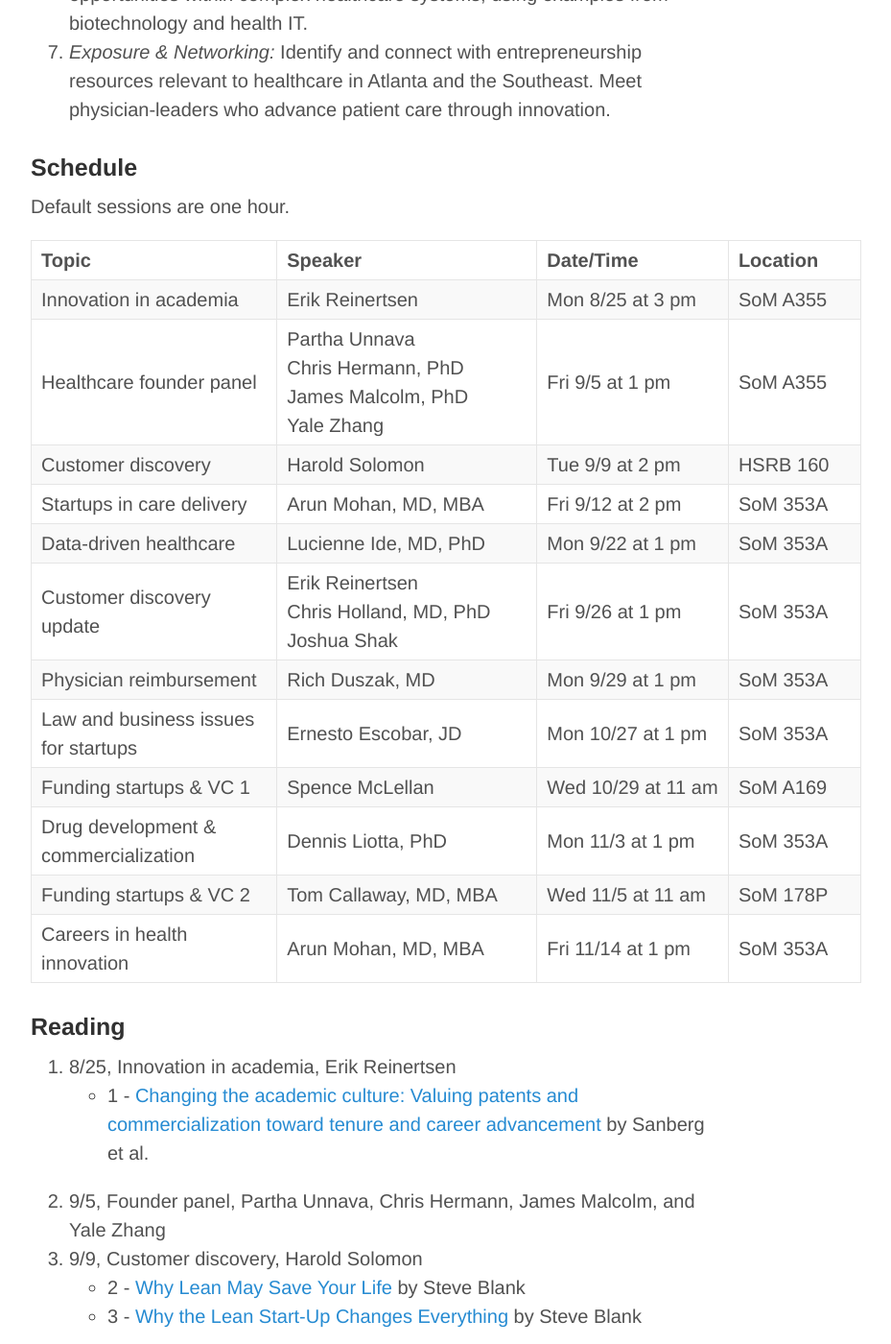
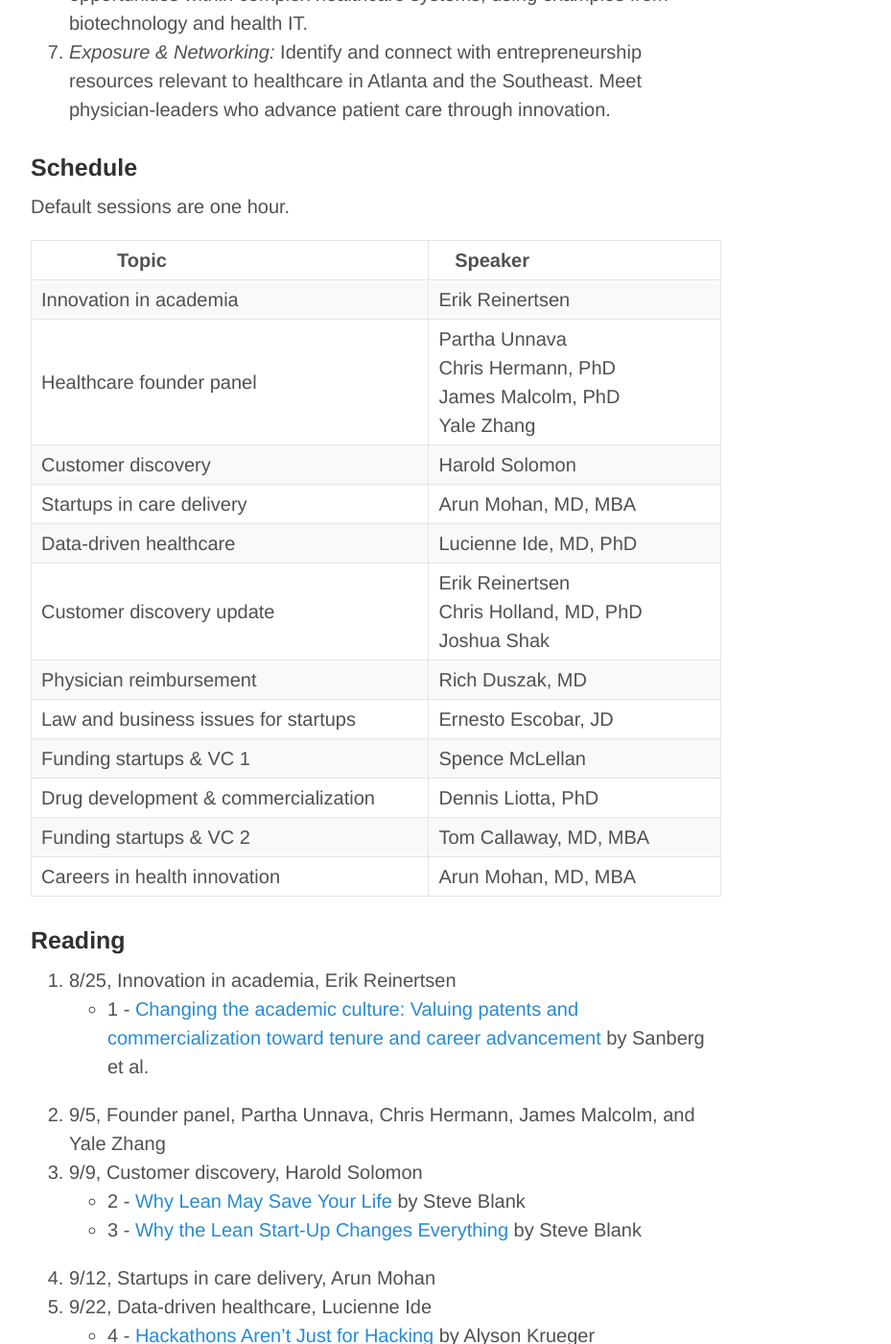
Before and after one commit to erikr/erikr.github.io, a Jekyll site: the page built from iemed.md, in a window 1280 px wide and 1400 px high, scrolled down 1656 px. Shown: the whole window at 96% size, without its empty margins (248-1177 px from the left). Built offline with Jekyll 4.4.1, drawn with Linux system fonts in a browser that asks for light colours; nearby versions of some CDN libraries.

Commit message:
removed date and time from IEMED schedule

```diff
--- a/iemed.md
+++ b/iemed.md
@@ -46,20 +46,20 @@ Despite these challenges, we envision a future where physicians engage in techno
 
 Default sessions are one hour.
 
-Topic&nbsp;&nbsp;&nbsp;&nbsp;&nbsp;&nbsp;&nbsp;&nbsp;&nbsp;&nbsp;&nbsp;&nbsp;&nbsp;&nbsp;&nbsp;&nbsp;&nbsp;&nbsp;&nbsp;&nbsp;&nbsp;&nbsp;&nbsp;&nbsp;&nbsp;&nbsp;&nbsp;&nbsp;&nbsp;&nbsp;&nbsp;&nbsp;&nbsp; | Speaker&nbsp;&nbsp;&nbsp;&nbsp;&nbsp;&nbsp;&nbsp;&nbsp;&nbsp;&nbsp;&nbsp;&nbsp;&nbsp;&nbsp;&nbsp;&nbsp;&nbsp;&nbsp;&nbsp;&nbsp;&nbsp;&nbsp;&nbsp;&nbsp;&nbsp;&nbsp;&nbsp;&nbsp;&nbsp;&nbsp;&nbsp; | Date/Time&nbsp;&nbsp;&nbsp;&nbsp;&nbsp;&nbsp;&nbsp;&nbsp;&nbsp;&nbsp;&nbsp;&nbsp;&nbsp;&nbsp;&nbsp; | Location&nbsp;&nbsp;&nbsp;&nbsp;&nbsp;&nbsp; |
---- | --- | --- | --- | --- | --- | --- |
-Innovation in academia 		| Erik Reinertsen 	 	| Mon 8/25 at 3 pm 	| SoM A355
-Healthcare founder panel	| Partha Unnava<br>Chris Hermann, PhD<br>James Malcolm, PhD<br>Yale Zhang | Fri 9/5 at 1 pm | SoM A355
-Customer discovery		| Harold Solomon  		| Tue 9/9 at 2 pm 	| HSRB 160
-Startups in care delivery	| Arun Mohan, MD, MBA 	| Fri 9/12 at 2 pm 	| SoM 353A
-Data-driven healthcare		| Lucienne Ide, MD, PhD | Mon 9/22 at 1 pm 	| SoM 353A
-Customer discovery update	| Erik Reinertsen<br>Chris Holland, MD, PhD<br>Joshua Shak | Fri 9/26 at 1 pm | SoM 353A
-Physician reimbursement		| Rich Duszak, MD	 	 	| Mon 9/29 at 1 pm 	| SoM 353A
-Law and business issues for startups 	| Ernesto Escobar, JD 	| Mon 10/27 at 1 pm | SoM 353A
-Funding startups & VC 1	 	| Spence McLellan 		| Wed 10/29 at 11 am| SoM A169
-Drug development & commercialization	| Dennis Liotta, PhD 	| Mon 11/3 at 1 pm | SoM 353A
-Funding startups & VC 2	 	| Tom Callaway, MD, MBA | Wed 11/5 at 11 am | SoM 178P
-Careers in health innovation	| Arun Mohan, MD, MBA		| Fri 11/14 at 1 pm | SoM 353A
+Topic&nbsp;&nbsp;&nbsp;&nbsp;&nbsp;&nbsp;&nbsp;&nbsp;&nbsp;&nbsp;&nbsp;&nbsp;&nbsp;&nbsp;&nbsp;&nbsp;&nbsp;&nbsp;&nbsp;&nbsp;&nbsp;&nbsp;&nbsp;&nbsp;&nbsp;&nbsp;&nbsp;&nbsp;&nbsp;&nbsp;&nbsp;&nbsp;&nbsp; | Speaker&nbsp;&nbsp;&nbsp;&nbsp;&nbsp;&nbsp;&nbsp;&nbsp;&nbsp;&nbsp;&nbsp;&nbsp;&nbsp;&nbsp;&nbsp;&nbsp;&nbsp;&nbsp;&nbsp;&nbsp;&nbsp;&nbsp;&nbsp;&nbsp;&nbsp;&nbsp;&nbsp;&nbsp;&nbsp;&nbsp;&nbsp;|
+--- | --- | --- | --- | --- |
+Innovation in academia 		| Erik Reinertsen
+Healthcare founder panel	| Partha Unnava<br>Chris Hermann, PhD<br>James Malcolm, PhD<br>Yale Zhang
+Customer discovery		| Harold Solomon
+Startups in care delivery	| Arun Mohan, MD, MBA
+Data-driven healthcare		| Lucienne Ide, MD, PhD
+Customer discovery update	| Erik Reinertsen<br>Chris Holland, MD, PhD<br>Joshua Shak
+Physician reimbursement		| Rich Duszak, MD
+Law and business issues for startups 	| Ernesto Escobar, JD
+Funding startups & VC 1	 	| Spence McLellan
+Drug development & commercialization	| Dennis Liotta, PhD
+Funding startups & VC 2	 	| Tom Callaway, MD, MBA
+Careers in health innovation	| Arun Mohan, MD, MBA
 
 <a name="reading"></a>
 
```
